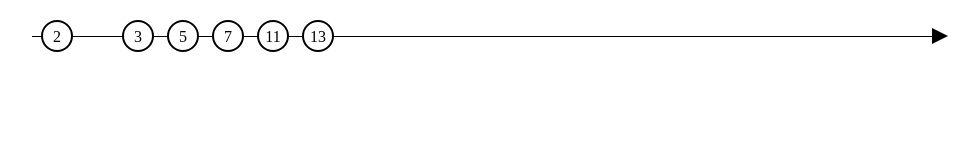
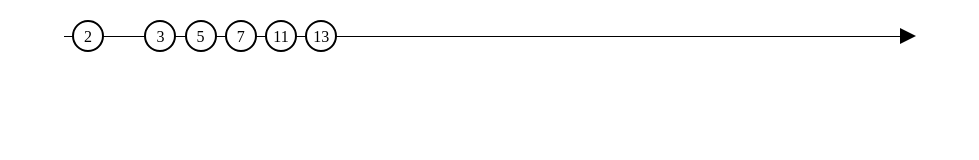
Before and after one commit to cyclejs-community/xstream-marbles, a website built with webpack: page index.html in a window 1280 px wide. Shown: the whole page, without its empty margins (158-1137 px from the left). Built offline with Linux system fonts and the light colour scheme.

Commit message:
Making streams look better

```diff
--- a/src/view.ts
+++ b/src/view.ts
@@ -6,7 +6,7 @@ function renderMarble(marble: IMarble): VNode {
   return div('.marble', {
     style: {
       'z-index': marble.time,
-      left: marble.time.toString() + '%'
+      left: `calc(${marble.time}% - 32px)`
     }
   }, [span([marble.data])]);
 }
--- a/style.css
+++ b/style.css
@@ -23,18 +23,18 @@ html, body {
 
 .stream {
   position: relative;
-  margin: 20px 0;
+  margin: 20px 32px 20px 64px;
   height: 32px;
 }
 
 .stream::before {
   position: absolute;
-  left: 0;
+  left: -32px;
   top: 50%;
   height: 1px;
   background: #000;
   content: '';
-  width: 100%;
+  right: 0;
   display: block;
   z-index: -1;
 }
```
Also changed, not shown: dist/app.js, 1 other file.
